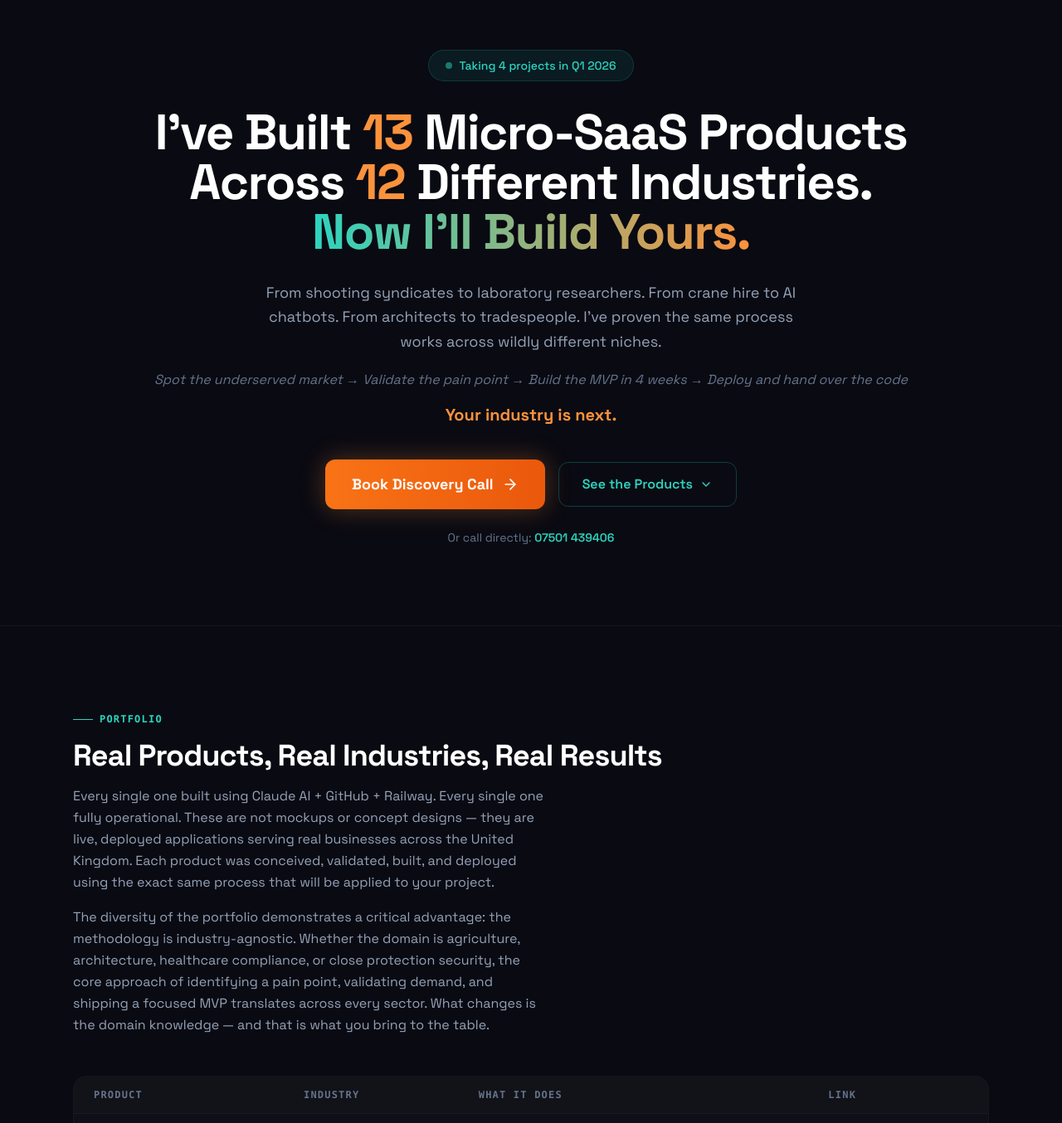
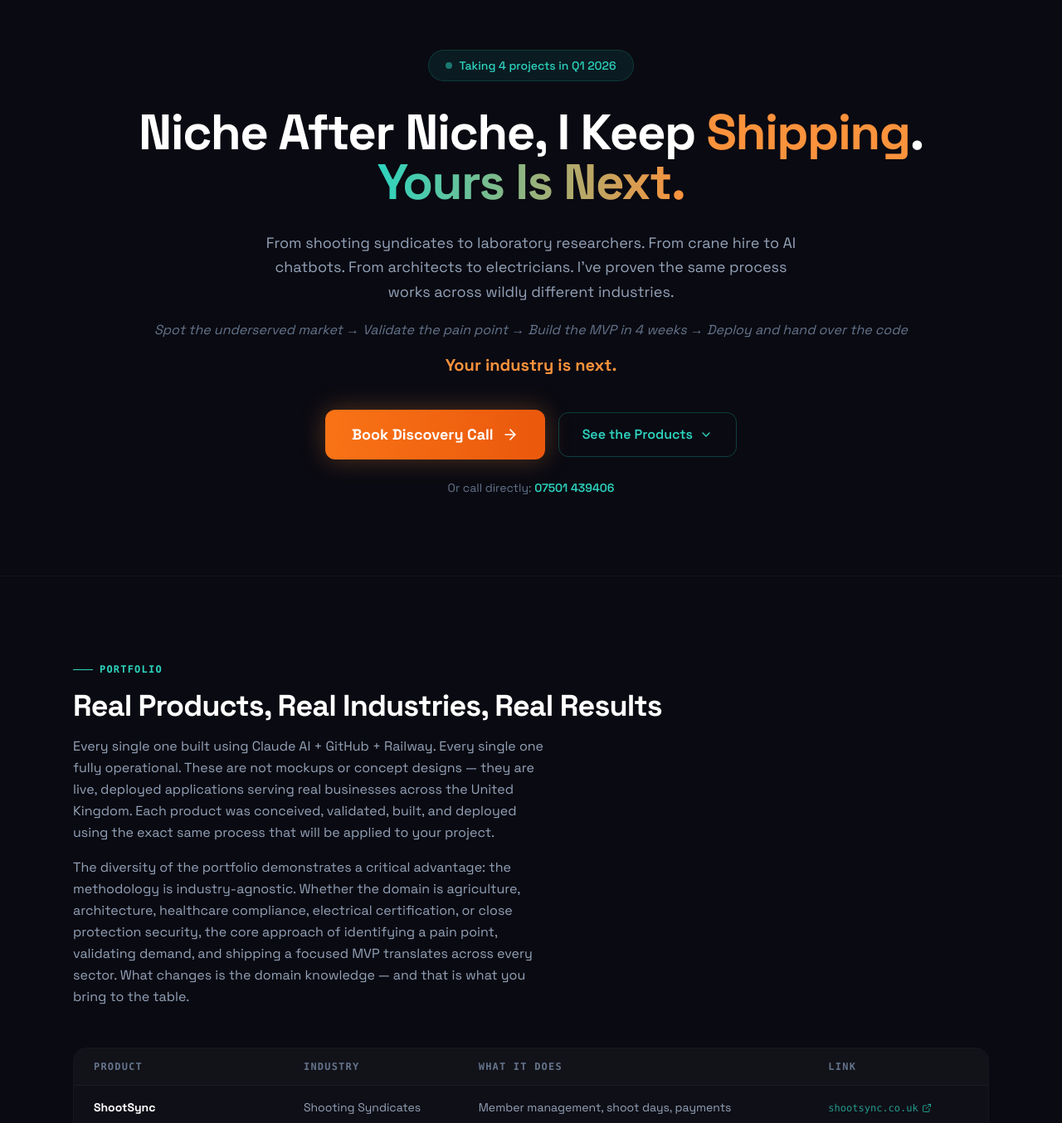
Before and after one commit to Agricog/autaimate, a React (Vite) app: page /micro-saas in a window 1280 px wide. Shown: the part 116-1470 px from the top of the page at 83% size. Built offline with nearby package versions, Linux system fonts and the light colour scheme.

Commit message:
Update MicroSaasContent.tsx

```diff
--- a/src/components/MicroSaasContent.tsx
+++ b/src/components/MicroSaasContent.tsx
@@ -41,6 +41,7 @@ const PRODUCTS: Product[] = [
   { name: 'TradeCalcs', industry: 'Construction Trades', desc: '100+ professional calculators', url: 'https://tradecalcs.co.uk', external: true },
   { name: 'EquipSafety', industry: 'Care Homes/Facilities', desc: 'Equipment compliance tracking', url: 'https://equipsafety.co.uk', external: true },
   { name: 'HorseCost', industry: 'Equestrian', desc: 'Horse ownership cost calculators', url: 'https://horsecost.co.uk', external: true },
+  { name: 'CertVoice', industry: 'Electrical Certification', desc: 'Voice-first BS 7671 EICR, Minor Works, and EIC certificates', url: 'https://certvoice.co.uk', external: true },
   { name: 'WorkProof', industry: 'Electrical Compliance', desc: 'GPS-tagged, timestamped, tamper-proof evidence photos for NICEIC audits', url: 'https://workproof.co.uk', external: true },
   { name: 'SnagLog', industry: 'Property/Construction', desc: 'AI-powered snagging reports', url: 'https://app.snaglog.co.uk', external: true },
   { name: 'DetailRecon', industry: 'Close Protection', desc: 'AI security reconnaissance reports', url: 'https://detailrecon.com', external: true },
@@ -174,7 +175,7 @@ interface FaqItem {
 const FAQS: FaqItem[] = [
   {
     q: 'How do I know you can build something for MY industry?',
-    a: 'I\'ve built for shooting clubs, architects, laboratories, construction, care homes, and AI chatbots. If I can learn those, I can learn yours. The key is YOU have the domain expertise — I just need to understand the workflow and build the tool.',
+    a: 'I\'ve built for shooting clubs, architects, laboratories, construction, care homes, electricians, equestrians, close protection, and more. If I can learn those, I can learn yours. The key is YOU have the domain expertise — I just need to understand the workflow and build the tool.',
   },
   {
     q: 'What if I want changes after handover?',
@@ -182,7 +183,7 @@ const FAQS: FaqItem[] = [
   },
   {
     q: 'What if the project takes longer than 4 weeks?',
-    a: 'Fixed price includes reasonable scope. If you change requirements mid-project, we discuss timeline and cost adjustments. I\'m incentivised to deliver on time — I\'ve done this 13 times and know how to scope correctly.',
+    a: 'Fixed price includes reasonable scope. If you change requirements mid-project, we discuss timeline and cost adjustments. I have a strong track record of scoping correctly and delivering on time.',
   },
   {
     q: 'Do I need technical knowledge?',
@@ -241,20 +242,18 @@ export default function MicroSaasContent() {
             id="hero-heading"
             className="text-4xl sm:text-5xl lg:text-6xl font-black tracking-tight leading-[1.1] text-white mb-7"
           >
-            I&apos;ve Built{' '}
-            <span className="text-orange-400">13</span> Micro-SaaS Products
-            Across <span className="text-orange-400">12</span> Different
-            Industries.
+            Niche After Niche, I Keep{' '}
+            <span className="text-orange-400">Shipping</span>.
             <br />
             <span className="bg-gradient-to-r from-teal-400 to-orange-400 bg-clip-text text-transparent">
-              Now I&apos;ll Build Yours.
+              Yours Is Next.
             </span>
           </h1>
 
           <p className="text-lg text-slate-400 max-w-2xl mx-auto mb-5 leading-relaxed">
             From shooting syndicates to laboratory researchers. From crane hire
-            to AI chatbots. From architects to tradespeople. I&apos;ve proven the
-            same process works across wildly different niches.
+            to AI chatbots. From architects to electricians. I&apos;ve proven the
+            same process works across wildly different industries.
           </p>
 
           <p className="text-base text-slate-500 italic mb-4">
@@ -316,11 +315,11 @@ export default function MicroSaasContent() {
           <p className="text-base text-slate-400 max-w-xl leading-relaxed mb-12">
             The diversity of the portfolio demonstrates a critical advantage:
             the methodology is industry-agnostic. Whether the domain is
-            agriculture, architecture, healthcare compliance, or close
-            protection security, the core approach of identifying a pain point,
-            validating demand, and shipping a focused MVP translates across
-            every sector. What changes is the domain knowledge — and that is
-            what you bring to the table.
+            agriculture, architecture, healthcare compliance, electrical
+            certification, or close protection security, the core approach of
+            identifying a pain point, validating demand, and shipping a focused
+            MVP translates across every sector. What changes is the domain
+            knowledge — and that is what you bring to the table.
           </p>
 
           {/* Product table */}
@@ -387,7 +386,7 @@ export default function MicroSaasContent() {
             How It Works
           </h2>
           <p className="text-base text-slate-400 max-w-xl leading-relaxed mb-4">
-            A proven 5-week process, refined across 13 successful builds. The
+            A proven 5-week process, refined across every successful build. The
             methodology has been iterated and improved with every project
             delivery, eliminating bottlenecks and ensuring consistent,
             predictable outcomes. Unlike traditional development agencies that
@@ -606,7 +605,7 @@ export default function MicroSaasContent() {
               {
                 icon: Clock,
                 title: 'Faster Than Traditional Development',
-                text: 'Traditional software development takes 3–6 months and costs £30,000–£50,000 or more. This service delivers in 4 weeks for £8,500–£18,500. Claude AI generates code in minutes rather than hours. With 13 completed builds, the fastest path from idea to deployed product has been mapped and optimised. The AI-assisted approach does not sacrifice quality — it eliminates the repetitive, time-consuming parts of development so more time is spent on the features that make your product unique.',
+                text: 'Traditional software development takes 3–6 months and costs £30,000–£50,000 or more. This service delivers in 4 weeks for £8,500–£18,500. Claude AI generates code in minutes rather than hours. With a growing portfolio of completed builds, the fastest path from idea to deployed product has been mapped and optimised. The AI-assisted approach does not sacrifice quality — it eliminates the repetitive, time-consuming parts of development so more time is spent on the features that make your product unique.',
                 stat: 'Traditional: 3–6 months, £30K–£50K → With me: 4 weeks, £8.5K–£18.5K',
               },
               {
@@ -850,9 +849,9 @@ export default function MicroSaasContent() {
               I&apos;m 58 years old. I spent 40 years working in construction, trades,
               and business operations across the United Kingdom. Three years ago,
               I could not write a single line of code. Today, I have built and
-              deployed <strong className="text-white font-semibold">13 operational SaaS products</strong> across
+              deployed <strong className="text-white font-semibold">a growing portfolio of operational SaaS products</strong> across
               wildly different industries — from shooting syndicates to
-              laboratories, from architects to tradespeople.
+              laboratories, from architects to electricians.
             </p>
             <p className="text-base text-slate-400 leading-relaxed">
               The secret is not coding talent. It never was. The real advantages
@@ -861,11 +860,11 @@ export default function MicroSaasContent() {
               clean and maintainable code, a simple and repeatable deployment
               process using GitHub and Railway that requires no terminal or
               command line knowledge, and the pattern recognition that comes from
-              having done this 13 times across 12 different industries.
+              having done this repeatedly across a wide range of industries.
             </p>
             <p className="text-base text-slate-400 leading-relaxed">
-              Each of those four elements compounds with every new project. The
-              twelfth build benefits from everything learned in the first eleven.
+              Each of those four elements compounds with every new project. Every
+              new build benefits from everything learned in the ones before it.
               Industry-specific compliance requirements, user interface patterns
               that work in field conditions, data management strategies for
               non-technical end users — all of this accumulated knowledge
@@ -877,7 +876,7 @@ export default function MicroSaasContent() {
                 'Domain expertise — I understand real business problems',
                 'AI-assisted development — Claude generates the code',
                 'Simple deployment — GitHub + Railway, no terminal',
-                'Pattern recognition — I\'ve done this 13 times',
+                'Pattern recognition — proven across multiple industries',
               ].map((item, i) => (
                 <div key={i} className="flex items-center gap-3 text-sm text-slate-300">
                   <span className="w-2 h-2 rounded-full bg-orange-400 flex-shrink-0" aria-hidden="true" />
@@ -951,6 +950,9 @@ export default function MicroSaasContent() {
             <a href="https://workproof.co.uk" target="_blank" rel="noopener noreferrer" className="text-sm text-teal-400/70 hover:text-teal-400 transition-colors">
               WorkProof — Electrical Compliance Evidence &rarr;
             </a>
+            <a href="https://certvoice.co.uk" target="_blank" rel="noopener noreferrer" className="text-sm text-teal-400/70 hover:text-teal-400 transition-colors">
+              CertVoice — Voice-First Electrical Certs &rarr;
+            </a>
             <a href="https://app.snaglog.co.uk" target="_blank" rel="noopener noreferrer" className="text-sm text-teal-400/70 hover:text-teal-400 transition-colors">
               SnagLog — AI Snagging Reports &rarr;
             </a>
```
